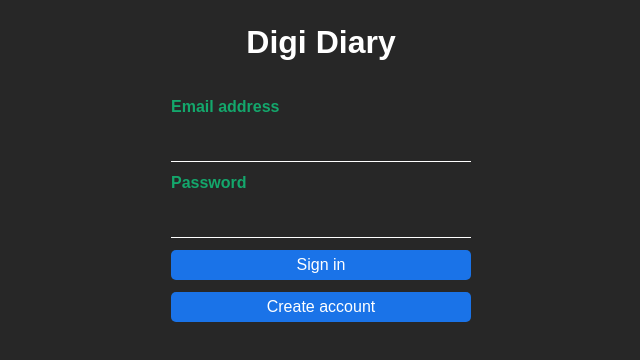
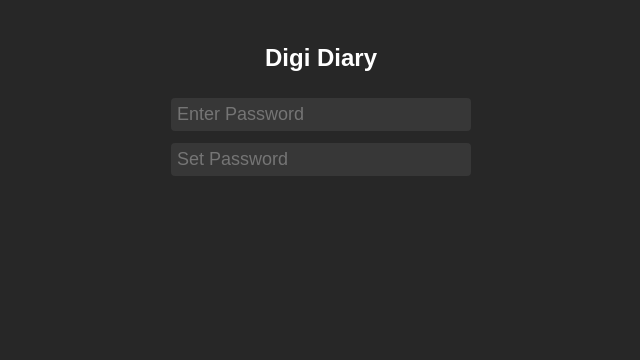
Before and after one commit to adiattri/digi-diary, a plain HTML site: page index.html in a window 1280 px wide. Shown: the whole page, without its empty margins (319-959 px from the left). Drawn offline with Linux system fonts and the light colour scheme.

Commit message:
New start

```diff
--- a/index.html
+++ b/index.html
@@ -8,15 +8,10 @@
     <link rel="stylesheet" href="index_main.css" />
   </head>
   <body>
-    <h1 id="MainHeading">Digi Diary</h1>
-    <div id="PleaseWaitDiv"></div>
-    <div id="SignInDiv">
-      <h4>Email address</h4>
-      <input id="SignInDiv_EmailAddressInput" />
-      <h4>Password</h4>
-      <input id="SignInDiv_PasswordInput" type="password" />
-      <button>Sign in</button>
-      <button>Create account</button>
+    <div id="DiaryLoginDiv">
+      <h2>Digi Diary</h2>
+      <input type="password" placeholder="Enter Password" id="DiaryPasswordInput">
+      <input type="password" placeholder="Set Password" id="DiarySetPasswordInput">
     </div>
     <script src="index_main.js"></script>
   </body>
--- a/index_main.css
+++ b/index_main.css
@@ -2,29 +2,17 @@ body {
     background-color: #272727;
 }
 
-#MainHeading {
+#DiaryLoginDiv {
+    margin: 0px auto;
+    max-width: 300px;
     font-family: Arial, Helvetica, sans-serif;
-    margin: 0px;
     padding: 16px;
     text-align: center;
     color: #ffffff;
 }
-#SignInDiv {
-    border: 1px solid #000000;
-    border: none;
-    margin: 0px auto;
-    padding: 15px;
-    max-width: 300px;
-    border-radius: 5px;
-}
-#SignInDiv h4 {
-    color: #14a76c;
-    font-family: Arial, Helvetica, sans-serif;
-    margin: 6px 0px 6px 0px;
-    padding: 0px;
-    cursor: default;
-}
-#SignInDiv input {
+
+#DiaryPasswordInput,
+#DiarySetPasswordInput {
     font-family: Arial, Helvetica, sans-serif;
     font-size: 18px;
     box-sizing: border-box;
@@ -33,50 +21,9 @@ body {
     width: 100%;
     margin: 6px 0px 6px 0px;
     padding: 6px;
-    border: solid #ffffff;
-    border-width: 0px 0px 1px 0px;
+    border: none;
     outline: none;
-    background-color: #272727;
-    color: #14a76c;
+    background-color: #373737;
+    color: #ffffff;
+    border-radius: 4px;
 }
-
-#SignInDiv button {
-    font-family: Arial, Helvetica, sans-serif;
-    font-size: 16px;
-    width: 100%;
-    margin: 6px 0px 6px 0px;
-    padding: 6px;
-    border: none;
-    cursor: pointer;
-    background-color: #1a73e8;
-    color: #ffffff;
-    border-radius: 5px;
-    outline: none;
-    -webkit-tap-highlight-color: #ffffff;
-}
-
-#SignInDiv button:hover {
-    background-color: #0a63d8;
-}
-#PleaseWaitDiv {
-    display: none;
-    margin: 40px auto;
-    padding: 4px;
-    border: 8px solid #1a73e8;
-    border-radius: 50%;
-    border-top: 8px solid #272727;
-    width: 40px;
-    height: 40px;
-    -webkit-animation: PleaseWaitDivSpin 2s linear infinite;
-    animation: PleaseWaitDivSpin 1s linear infinite;
-}
-
-@-webkit-keyframes PleaseWaitDivSpin {
-    0% { -webkit-transform: rotate(0deg); }
-    100% { -webkit-transform: rotate(360deg); }
-}
-
-@keyframes PleaseWaitDivSpin {
-    0% { transform: rotate(0deg); }
-    100% { transform: rotate(360deg); }
-}
```
